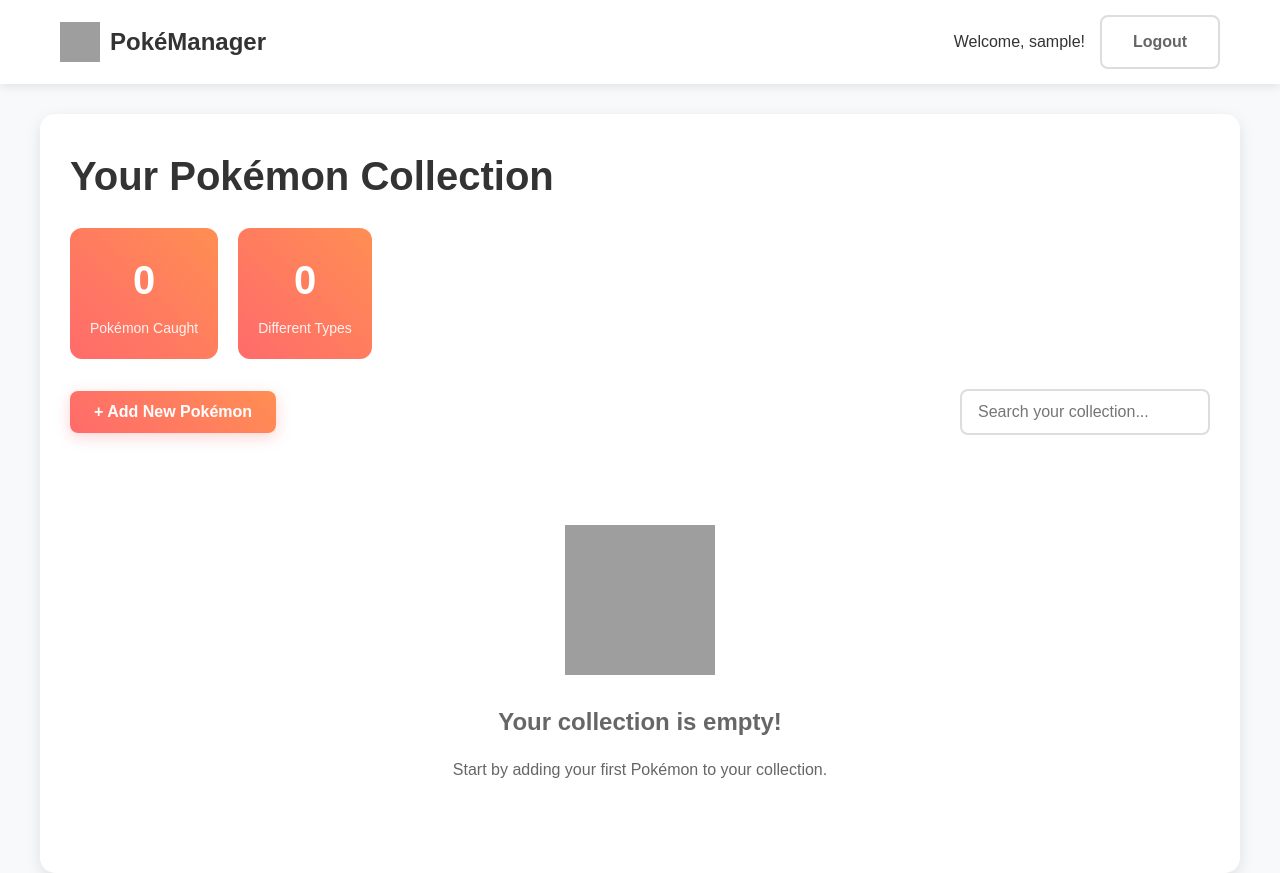
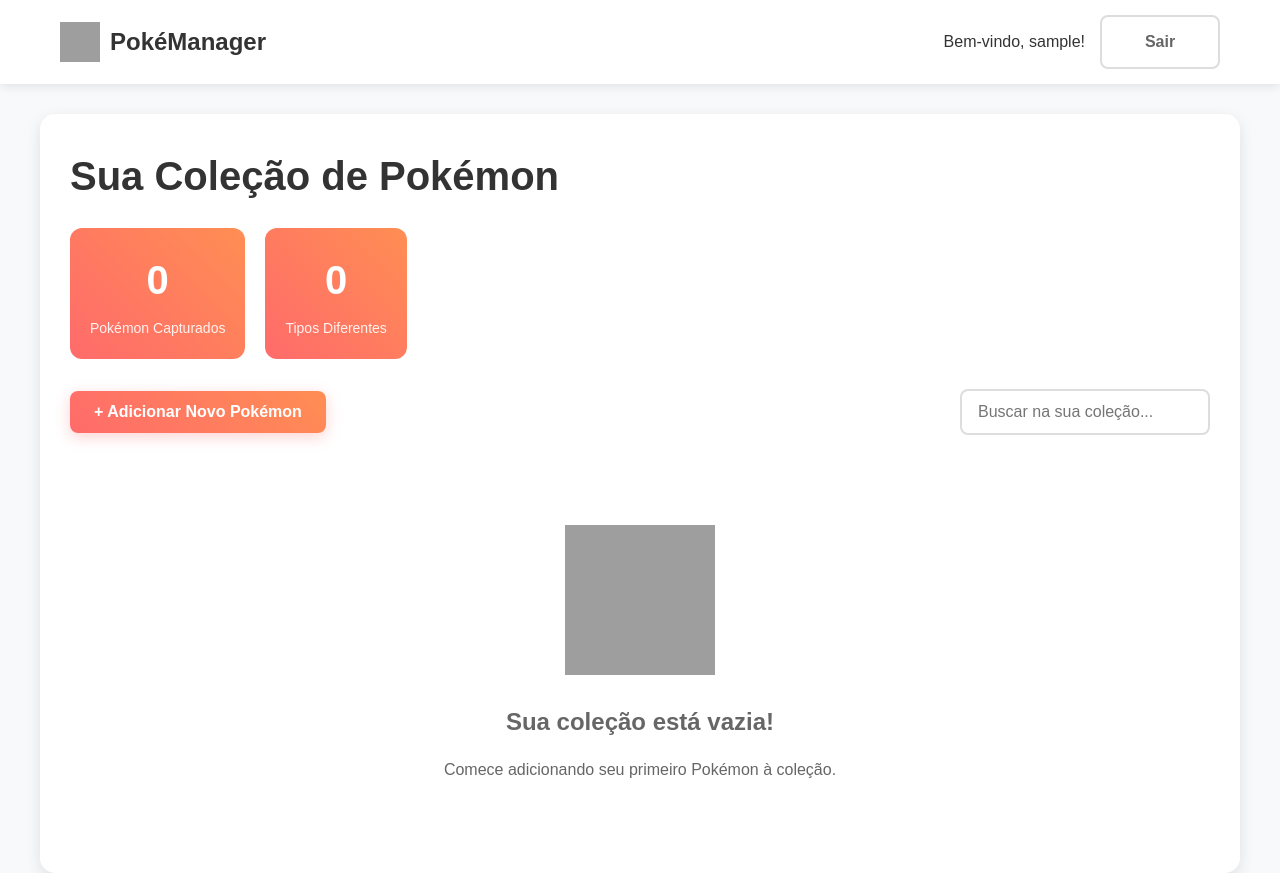
Before and after one commit to AllysonAraujo/pokemon-management-system, a PHP site: page /dashboard.php in a window 1280 px wide. Run offline with PHP 8.4, Linux system fonts and the light colour scheme; the visitor is signed in with stand-in values (Sample User, id 1); data that the repository does not hold is empty; grey boxes are pictures that could not be loaded.

Commit message:
Complete Portuguese translation - dashboard, JavaScript messages and backend API
Co-authored-by: AllysonAraujo <118946147+AllysonAraujo@users.noreply.github.com>

```diff
--- a/assets/js/main.js
+++ b/assets/js/main.js
@@ -130,7 +130,7 @@ function initializeFormSubmissions() {
             const submitBtn = this.querySelector('button[type="submit"]');
             if (submitBtn) {
                 submitBtn.disabled = true;
-                submitBtn.textContent = 'Loading...';
+                submitBtn.textContent = 'Carregando...';
 
                 setTimeout(() => {
                     submitBtn.disabled = false;
@@ -153,7 +153,7 @@ async function searchPokemon() {
     }
 
     try {
-        showLoading('Searching Pokémon...');
+        showLoading('Buscando Pokémon...');
 
         const response = await fetch(`pokemon_operations.php?action=search_pokeapi&query=${encodeURIComponent(query)}`);
         const data = await response.json();
@@ -189,7 +189,7 @@ async function searchPokemon() {
         }
     } catch (error) {
         hideLoading();
-        showAlert('An error occurred while searching. Please try again.', 'error');
+        showAlert('Ocorreu um erro durante a busca. Tente novamente.', 'error');
         console.error('Search error:', error);
     }
 }
@@ -216,7 +216,7 @@ async function addPokemon() {
             showAlert(data.message, 'error');
         }
     } catch (error) {
-        showAlert('An error occurred. Please try again.', 'error');
+        showAlert('Ocorreu um erro. Tente novamente.', 'error');
         console.error('Add Pokemon error:', error);
     }
 }
@@ -226,7 +226,7 @@ async function openEditModal(pokemonId) {
     const editModal = document.getElementById('edit-pokemon-modal');
 
     try {
-        showLoading('Loading Pokémon data...');
+        showLoading('Carregando dados do Pokémon...');
 
         const formData = new FormData();
         formData.append('action', 'get');
@@ -255,7 +255,7 @@ async function openEditModal(pokemonId) {
         }
     } catch (error) {
         hideLoading();
-        showAlert('An error occurred. Please try again.', 'error');
+        showAlert('Ocorreu um erro. Tente novamente.', 'error');
         console.error('Load Pokemon error:', error);
     }
 }
@@ -282,7 +282,7 @@ async function editPokemon() {
             showAlert(data.message, 'error');
         }
     } catch (error) {
-        showAlert('An error occurred. Please try again.', 'error');
+        showAlert('Ocorreu um erro. Tente novamente.', 'error');
         console.error('Edit Pokemon error:', error);
     }
 }
@@ -312,7 +312,7 @@ async function deletePokemon() {
             showAlert(data.message, 'error');
         }
     } catch (error) {
-        showAlert('An error occurred. Please try again.', 'error');
+        showAlert('Ocorreu um erro. Tente novamente.', 'error');
         console.error('Delete Pokemon error:', error);
     }
 }
@@ -355,7 +355,7 @@ function showAlert(message, type = 'info') {
 }
 
 // Show loading indicator
-function showLoading(message = 'Loading...') {
+function showLoading(message = 'Carregando...') {
     // Remove existing loading
     const existingLoading = document.querySelectorAll('.loading-indicator');
     existingLoading.forEach(loading => loading.remove());
--- a/dashboard.php
+++ b/dashboard.php
@@ -31,11 +31,11 @@ try {
 }
 ?>
 <!DOCTYPE html>
-<html lang="en">
+<html lang="pt-BR">
 <head>
     <meta charset="UTF-8">
     <meta name="viewport" content="width=device-width, initial-scale=1.0">
-    <title>Dashboard - Pokémon Management System</title>
+    <title>Painel - Pokémon Management System</title>
     <link rel="stylesheet" href="assets/css/style.css">
 </head>
 <body class="dashboard-page">
@@ -46,33 +46,33 @@ try {
                 <span>PokéManager</span>
             </div>
             <div class="nav-user">
-                <span>Welcome, <?php echo htmlspecialchars($_SESSION['username']); ?>!</span>
-                <a href="logout.php" class="btn btn-outline">Logout</a>
+                <span>Bem-vindo, <?php echo htmlspecialchars($_SESSION['username']); ?>!</span>
+                <a href="logout.php" class="btn btn-outline">Sair</a>
             </div>
         </div>
     </nav>
 
     <div class="container dashboard-container">
         <header class="dashboard-header">
-            <h1>Your Pokémon Collection</h1>
+            <h1>Sua Coleção de Pokémon</h1>
             <div class="stats">
                 <div class="stat-card">
                     <div class="stat-number"><?php echo $total_pokemon; ?></div>
-                    <div class="stat-label">Pokémon Caught</div>
+                    <div class="stat-label">Pokémon Capturados</div>
                 </div>
                 <div class="stat-card">
                     <div class="stat-number"><?php echo count(array_unique(array_column($pokemon_collection, 'pokemon_type1'))); ?></div>
-                    <div class="stat-label">Different Types</div>
+                    <div class="stat-label">Tipos Diferentes</div>
                 </div>
             </div>
         </header>
 
         <div class="dashboard-actions">
             <button id="add-pokemon-btn" class="btn btn-primary">
-                <span>+</span> Add New Pokémon
+                <span>+</span> Adicionar Novo Pokémon
             </button>
             <div class="search-filter">
-                <input type="text" id="search-pokemon" placeholder="Search your collection...">
+                <input type="text" id="search-pokemon" placeholder="Buscar na sua coleção...">
             </div>
         </div>
 
@@ -80,15 +80,15 @@ try {
         <div id="add-pokemon-modal" class="modal">
             <div class="modal-content">
                 <div class="modal-header">
-                    <h2>Add Pokémon to Collection</h2>
+                    <h2>Adicionar Pokémon à Coleção</h2>
                     <span class="close">&times;</span>
                 </div>
                 <div class="modal-body">
                     <form id="search-form">
                         <div class="form-group">
-                            <label for="pokemon-search">Search Pokémon (name or ID):</label>
-                            <input type="text" id="pokemon-search" placeholder="e.g., pikachu or 25">
-                            <button type="submit" class="btn btn-secondary">Search</button>
+                            <label for="pokemon-search">Buscar Pokémon (nome ou ID):</label>
+                            <input type="text" id="pokemon-search" placeholder="ex: pikachu ou 25">
+                            <button type="submit" class="btn btn-secondary">Buscar</button>
                         </div>
                     </form>
 
@@ -110,21 +110,21 @@ try {
                         <input type="hidden" id="pokemon-abilities" name="pokemon_abilities">
 
                         <div class="form-group">
-                            <label for="nickname">Nickname (optional):</label>
+                            <label for="nickname">Apelido (opcional):</label>
                             <input type="text" id="nickname" name="nickname">
                         </div>
 
                         <div class="form-group">
-                            <label for="level_caught">Level Caught:</label>
+                            <label for="level_caught">Nível Capturado:</label>
                             <input type="number" id="level_caught" name="level_caught" min="1" max="100" value="1">
                         </div>
 
                         <div class="form-group">
-                            <label for="notes">Notes (optional):</label>
+                            <label for="notes">Anotações (opcional):</label>
                             <textarea id="notes" name="notes" rows="3"></textarea>
                         </div>
 
-                        <button type="submit" class="btn btn-primary">Add to Collection</button>
+                        <button type="submit" class="btn btn-primary">Adicionar à Coleção</button>
                     </form>
                 </div>
             </div>
@@ -134,7 +134,7 @@ try {
         <div id="edit-pokemon-modal" class="modal">
             <div class="modal-content">
                 <div class="modal-header">
-                    <h2>Edit Pokémon</h2>
+                    <h2>Editar Pokémon</h2>
                     <span class="close">&times;</span>
                 </div>
                 <div class="modal-body">
@@ -142,23 +142,23 @@ try {
                         <input type="hidden" id="edit-id" name="id">
 
                         <div class="form-group">
-                            <label for="edit-nickname">Nickname:</label>
+                            <label for="edit-nickname">Apelido:</label>
                             <input type="text" id="edit-nickname" name="nickname">
                         </div>
 
                         <div class="form-group">
-                            <label for="edit-level">Level:</label>
+                            <label for="edit-level">Nível:</label>
                             <input type="number" id="edit-level" name="level_caught" min="1" max="100">
                         </div>
 
                         <div class="form-group">
-                            <label for="edit-notes">Notes:</label>
+                            <label for="edit-notes">Anotações:</label>
                             <textarea id="edit-notes" name="notes" rows="3"></textarea>
                         </div>
 
                         <div class="form-actions">
-                            <button type="submit" class="btn btn-primary">Update</button>
-                            <button type="button" id="delete-pokemon-btn" class="btn btn-danger">Delete</button>
+                            <button type="submit" class="btn btn-primary">Atualizar</button>
+                            <button type="button" id="delete-pokemon-btn" class="btn btn-danger">Excluir</button>
                         </div>
                     </form>
                 </div>
@@ -169,8 +169,8 @@ try {
             <?php if (empty($pokemon_collection)): ?>
                 <div class="empty-collection">
                     <img src="https://raw.githubusercontent.com/PokeAPI/sprites/master/sprites/pokemon/other/official-artwork/54.png" alt="Psyduck" class="empty-pokemon">
-                    <h3>Your collection is empty!</h3>
-                    <p>Start by adding your first Pokémon to your collection.</p>
+                    <h3>Sua coleção está vazia!</h3>
+                    <p>Comece adicionando seu primeiro Pokémon à coleção.</p>
                 </div>
             <?php else: ?>
                 <div class="pokemon-grid" id="pokemon-grid">
```
Also changed, not shown: pokemon_operations.php (+15 -15 lines).
